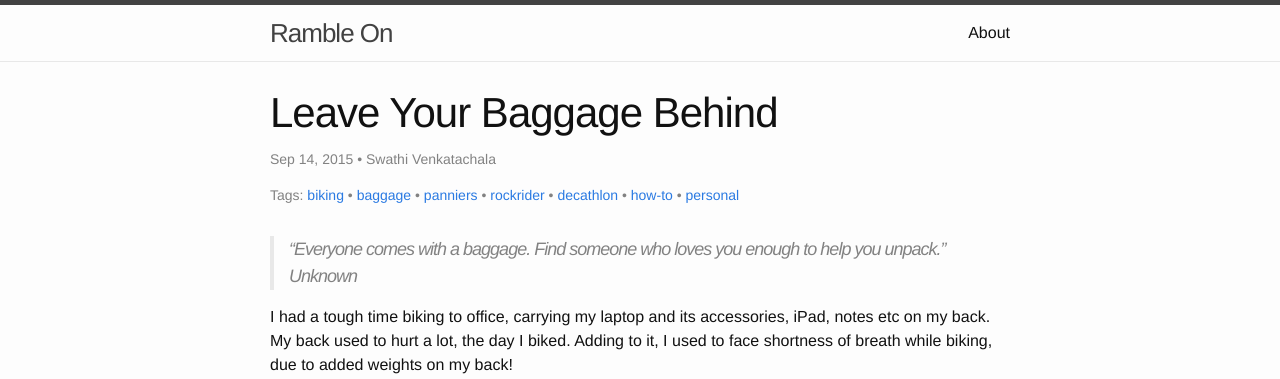
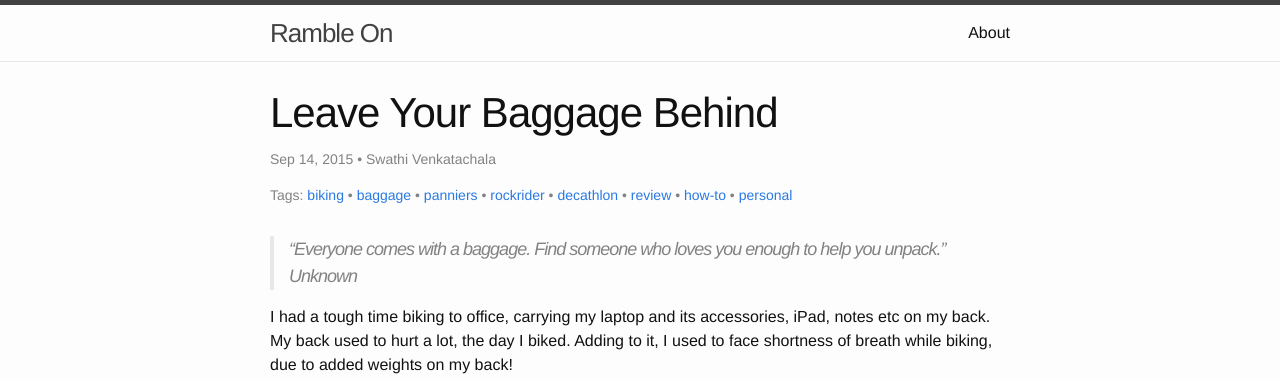
Before and after one commit to SwathiMystery/femgeekz.github.io, a Jekyll site: the page built from _posts/2015-09-15-leave-your-baggage-behind.markdown, in a window 1280 px wide. Shown: the top 379 px of the page. Built offline with Jekyll 4.4.1, drawn with Linux system fonts in a browser that asks for light colours; comment, search, counter and statistics services are not loaded.

Commit message:
New post on biking : panniers - tag added

```diff
--- a/_posts/2015-09-15-leave-your-baggage-behind.markdown
+++ b/_posts/2015-09-15-leave-your-baggage-behind.markdown
@@ -10,6 +10,7 @@ tags:
 - panniers
 - rockrider
 - decathlon
+- review
 - how-to
 - personal
 ---
```
